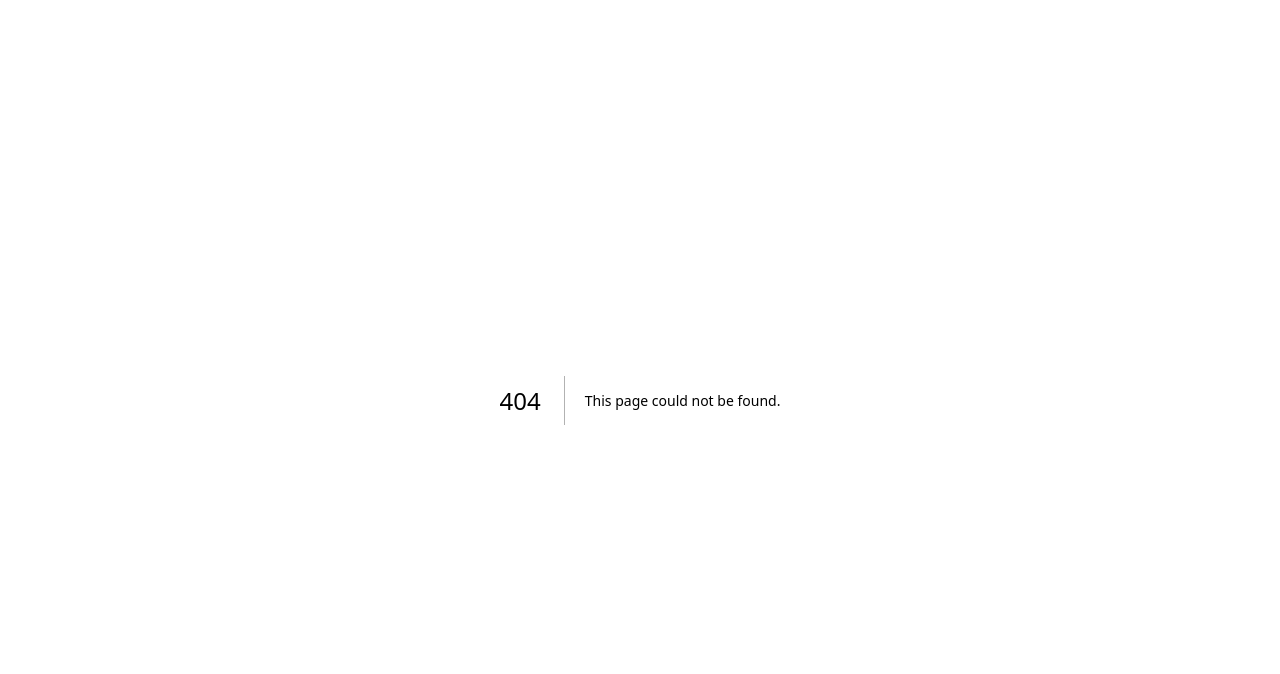
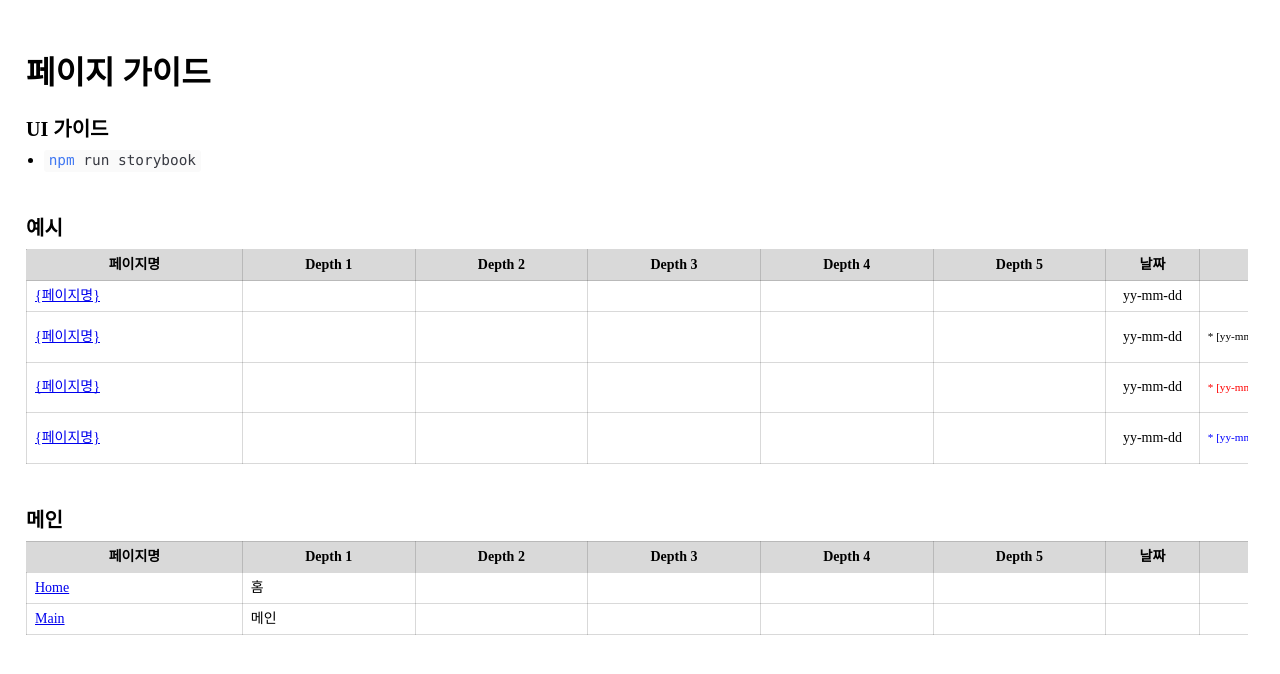
Before and after one commit to jyyang5542/2506-sample-react, a Next.js app: page /Guide in a window 1280 px wide. Before the commit this address had no page. Shown: the top 674 px of the page. Built offline with nearby package versions, Linux system fonts and the light colour scheme.

Commit message:
feat: 페이지 가이드 재추가

```diff
--- /dev/null
+++ b/src/app/Guide/page.tsx
@@ -0,0 +1,9 @@
+import Guide from '@/components/templates/Guide/Guide';
+
+interface Props {}
+
+const Page = ({}: Props) => {
+	return <Guide />;
+};
+
+export default Page;
--- /dev/null
+++ b/src/components/templates/Guide/Guide.style.tsx
@@ -0,0 +1,57 @@
+'use client';
+
+import { Base } from '@/styles/Base/Base.style';
+import { hexToRgba } from '@/utils';
+import styled, { css } from 'styled-components';
+
+export const Style = {
+	Wrap: styled.div`
+		padding: 18px;
+		h1 {
+			margin-bottom: 20px;
+		}
+		h2 {
+			margin-bottom: 8px;
+			font-size: 20px;
+		}
+		table {
+			width: 100%;
+			min-width: 1440px;
+			border-collapse: collapse;
+
+			th,
+			td {
+				padding: 8px;
+				font-size: 14px;
+				vertical-align: middle;
+				line-height: 1;
+				border: 1px solid ${({ theme }) => hexToRgba(theme.text, 0.15)};
+			}
+			th {
+				background-color: ${({ theme }) => hexToRgba(theme.text, 0.15)};
+			}
+			td {
+				a {
+					text-decoration: underline;
+				}
+			}
+		}
+	`,
+
+	CategoryWrap: styled(Base.Box)`
+		& + & {
+			margin-top: 40px;
+		}
+	`,
+
+	TableWrap: styled.div`
+		overflow-x: auto;
+	`,
+
+	Td: styled.td<{ align?: 'left' | 'center' | 'right' }>`
+		${({ align = 'left' }) =>
+			css`
+				text-align: ${align};
+			`}
+	`
+};
--- /dev/null
+++ b/src/components/templates/Guide/Guide.tsx
@@ -0,0 +1,73 @@
+'use client';
+
+import { CodeLine } from '@/components/atoms';
+import { GUIDE_LIST } from '@/constants/guideList';
+import { Base, PADDING_X } from '@/styles/Base/Base.style';
+import Link from 'next/link';
+import { Style } from './Guide.style';
+
+interface Props {}
+
+const Guide = ({}: Props) => {
+	return (
+		<Style.Wrap>
+			<h1>페이지 가이드</h1>
+			<Style.CategoryWrap>
+				<h2>UI 가이드</h2>
+				<Base.Box as='ul' pl={PADDING_X}>
+					<li>
+						<CodeLine language='bash'>npm run storybook</CodeLine>
+					</li>
+				</Base.Box>
+			</Style.CategoryWrap>
+			{GUIDE_LIST.map((data, i) => (
+				<Style.CategoryWrap key={`${data.category}-${i}`}>
+					<h2>{data.category}</h2>
+					<Style.TableWrap>
+						<table>
+							<colgroup>
+								<col style={{ width: '15%' }} />
+								<col style={{ width: '12%' }} />
+								<col style={{ width: '12%' }} />
+								<col style={{ width: '12%' }} />
+								<col style={{ width: '12%' }} />
+								<col style={{ width: '12%' }} />
+								<col style={{ width: '6.5%' }} />
+								<col />
+							</colgroup>
+							<thead>
+								<tr>
+									<th>페이지명</th>
+									{Array.from({ length: 5 }).map((_, j) => {
+										const depth = j + 1;
+										return <th key={`depth-${depth}`}>Depth {depth}</th>;
+									})}
+									<th>날짜</th>
+									<th>비고</th>
+								</tr>
+							</thead>
+							<tbody>
+								{data.list.map((item, j) => (
+									<tr key={`${data.category}-${j}`}>
+										<Style.Td>
+											<Link href={`${item.dir}`}>{item.pageName}</Link>
+										</Style.Td>
+										<Style.Td>{!!item.depth[0] && item.depth[0]}</Style.Td>
+										<Style.Td>{!!item.depth[1] && item.depth[1]}</Style.Td>
+										<Style.Td>{!!item.depth[2] && item.depth[2]}</Style.Td>
+										<Style.Td>{!!item.depth[3] && item.depth[3]}</Style.Td>
+										<Style.Td>{!!item.depth[4] && item.depth[4]}</Style.Td>
+										<Style.Td align='center'>{item.date}</Style.Td>
+										<Style.Td>{item.memo}</Style.Td>
+									</tr>
+								))}
+							</tbody>
+						</table>
+					</Style.TableWrap>
+				</Style.CategoryWrap>
+			))}
+		</Style.Wrap>
+	);
+};
+
+export default Guide;
--- a/src/styles/global.ts
+++ b/src/styles/global.ts
@@ -1,3 +1,4 @@
+import { hexToRgba } from '@/utils';
 import { createGlobalStyle } from 'styled-components';
 
 const GlobalStyle = createGlobalStyle`
@@ -5,6 +6,29 @@ const GlobalStyle = createGlobalStyle`
     background-color: ${({ theme }) => theme.background};
     color: ${({ theme }) => theme.text};
   }
+
+  ::-webkit-scrollbar {
+    width: 6px;
+    height: 6px;
+  }
+
+  ::-webkit-scrollbar-track {
+    background: transparent;
+  }
+
+  ::-webkit-scrollbar-thumb {
+    background-color: ${({ theme }) => hexToRgba(theme.text, 0.3)};
+    border-radius: 3px;
+  }
+
+  ::-webkit-scrollbar-thumb:hover {
+    cursor: pointer;
+    background-color: ${({ theme }) => hexToRgba(theme.text, 0.4)};
+  }
+
+  html {
+    scrollbar-gutter: stable;
+  }
 `;
 
 export default GlobalStyle;
--- a/src/styles/styled.d.ts
+++ b/src/styles/styled.d.ts
@@ -4,6 +4,8 @@ import 'styled-components';
 declare module 'styled-components' {
 	export interface DefaultTheme {
 		theme: TTheme;
+		background: string;
+		text: string;
 		colors: {
 			primary: string;
 		};
```
